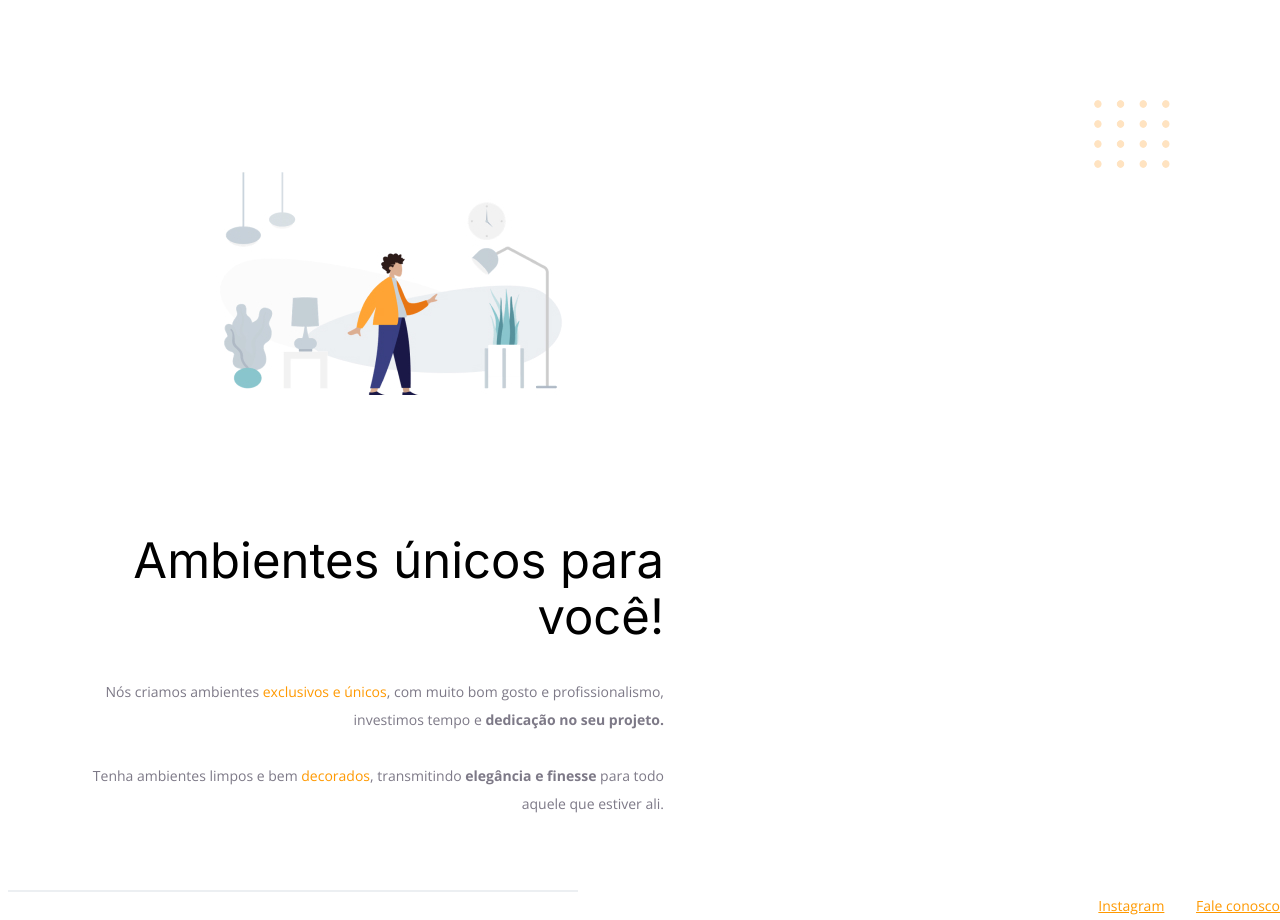
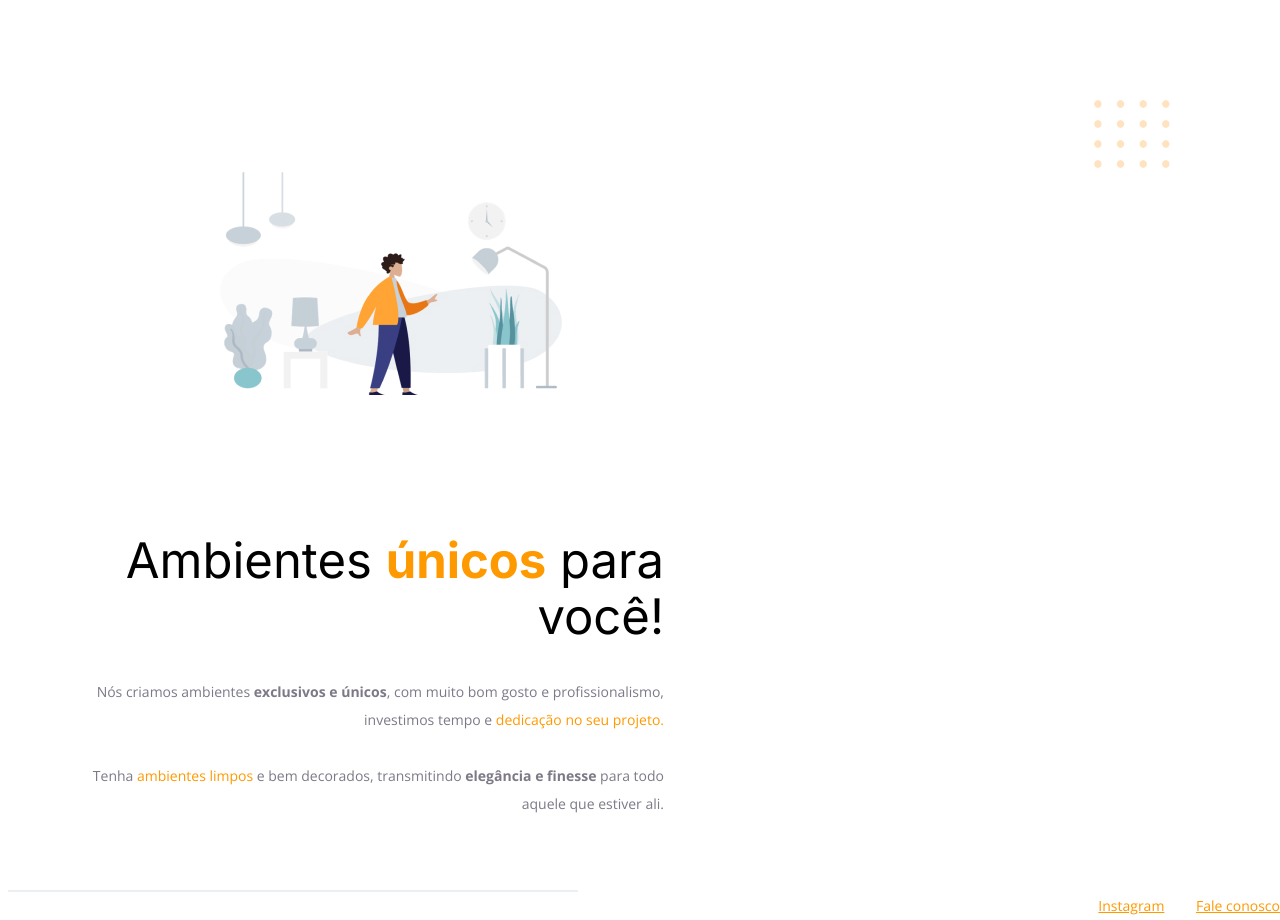
Before and after one commit to C410-h/Rocketseat-Bug_Fix_01, a plain HTML site: page index.html in a window 1280 px wide. Drawn offline with nearby package versions, Linux system fonts and the light colour scheme.

Commit message:
sort out text tags

```diff
--- a/index.html
+++ b/index.html
@@ -24,15 +24,15 @@
       src="images/img1.jpg"
       alt="Desenho de uma pessoa vestindo uma camisa amarela em uma sala com Móveis"
     />
-      <h1>Ambientes únicos para você!</h1>
+      <h1>Ambientes <span>únicos</span> para você!</h1>
       <p>
-        Nós criamos ambientes <span>exclusivos e únicos</span>, com muito
+        Nós criamos ambientes <strong>exclusivos e únicos</strong>, com muito
         bom gosto e profissionalismo, investimos tempo e
-        <strong>dedicação no seu projeto.</strong>
+        <span>dedicação no seu projeto.</span>
 
         <br />
         <br />
-        Tenha ambientes limpos e bem <span>decorados</span>, transmitindo
+        Tenha <span>ambientes limpos</span> e bem decorados, transmitindo
         <strong>elegância e finesse</strong>
         para todo aquele que estiver ali.
       </p>
```
